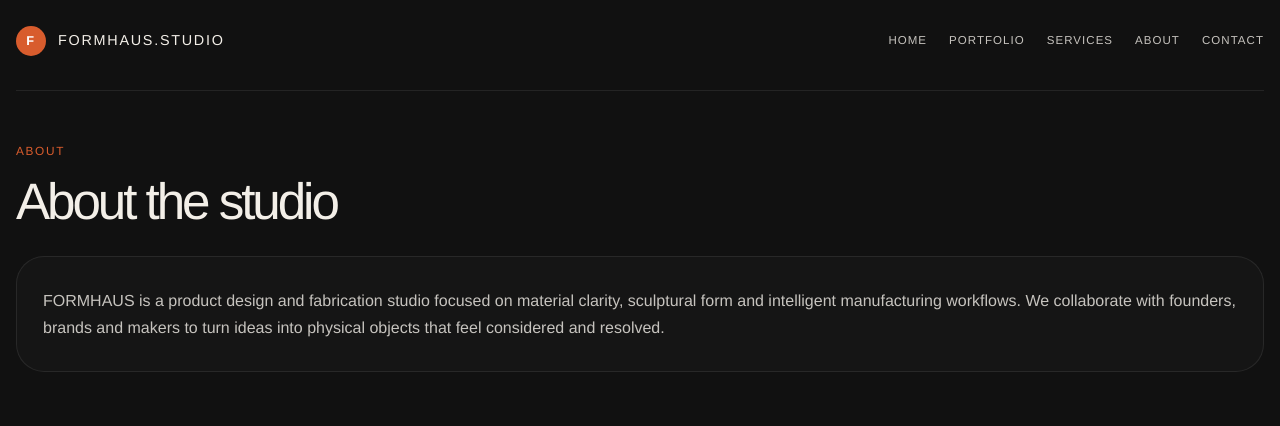
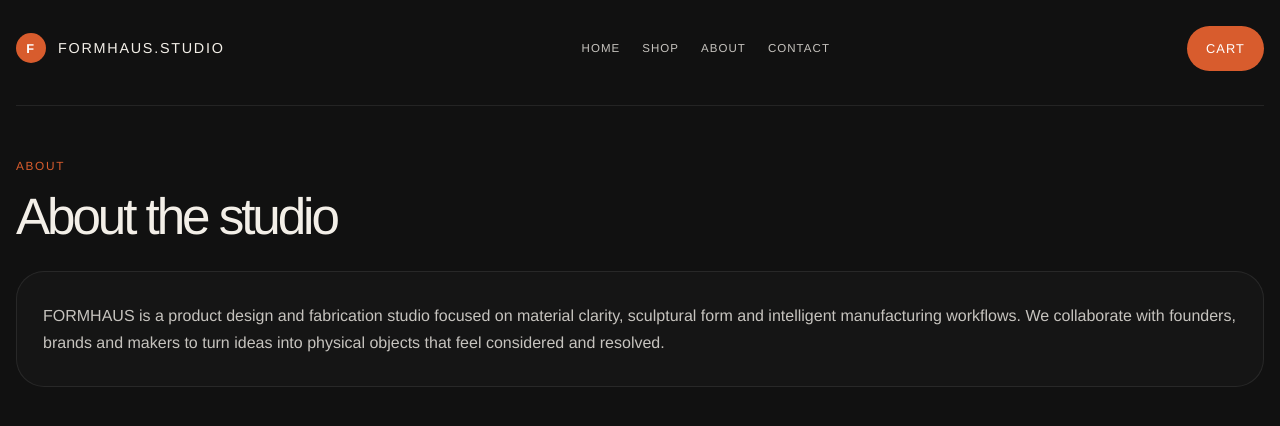
Before and after one commit to ayanurconcord/Frontend.formhaus, a Next.js app: page /about in a window 1280 px wide. Shown: the top 426 px of the page. Built offline with nearby package versions, Linux system fonts and the light colour scheme; no server answers.

Commit message:
Unify navigation around shop and shopping cart

```diff
--- a/app/about/page.tsx
+++ b/app/about/page.tsx
@@ -14,11 +14,11 @@ export default async function AboutPage() {
         <div className="brand-block"><span className="brand-mark">F</span> <span>{site?.settings.site_name || 'FORMHAUS.STUDIO'}</span></div>
         <nav className="main-nav">
           <Link href="/">Home</Link>
-          <Link href="/portfolio">Portfolio</Link>
-          <Link href="/services">Services</Link>
+          <Link href="/shop">Shop</Link>
           <Link href="/about">About</Link>
           <Link href="/#contact">Contact</Link>
         </nav>
+        <Link href="/shop#cart" className="primary-link">Cart</Link>
       </header>
       <section className="section-intro top-pad">
         <p className="eyebrow">About</p>
```
